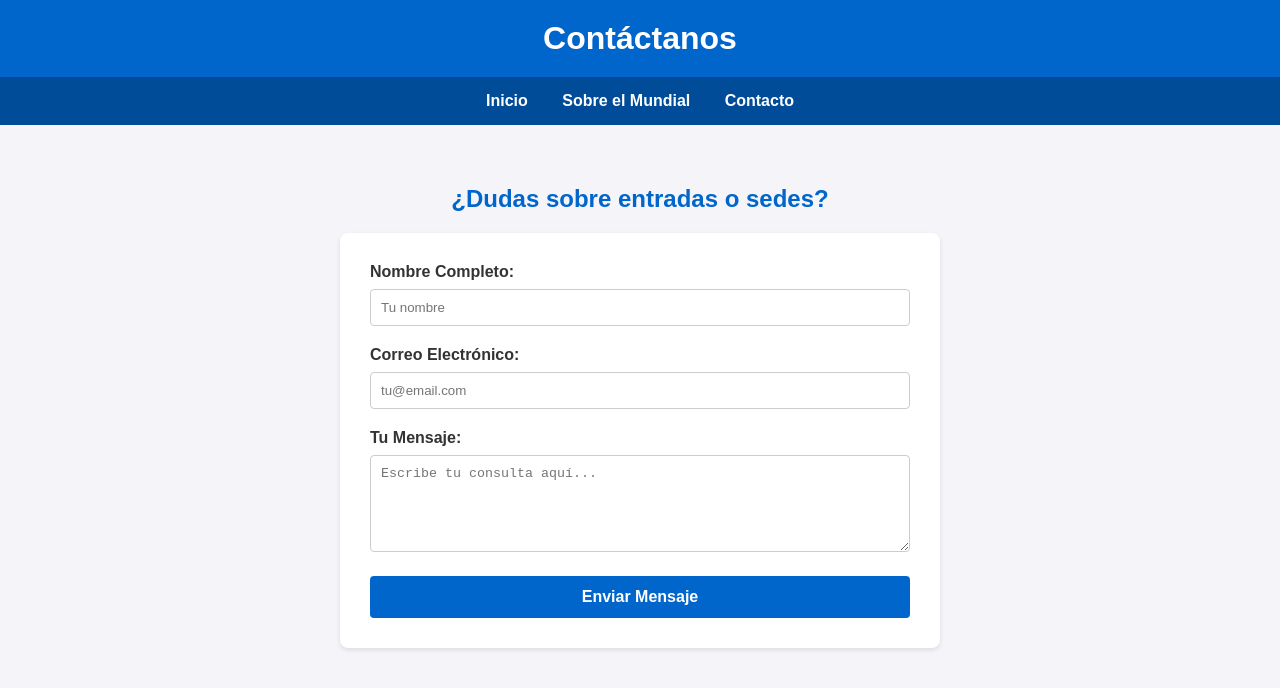
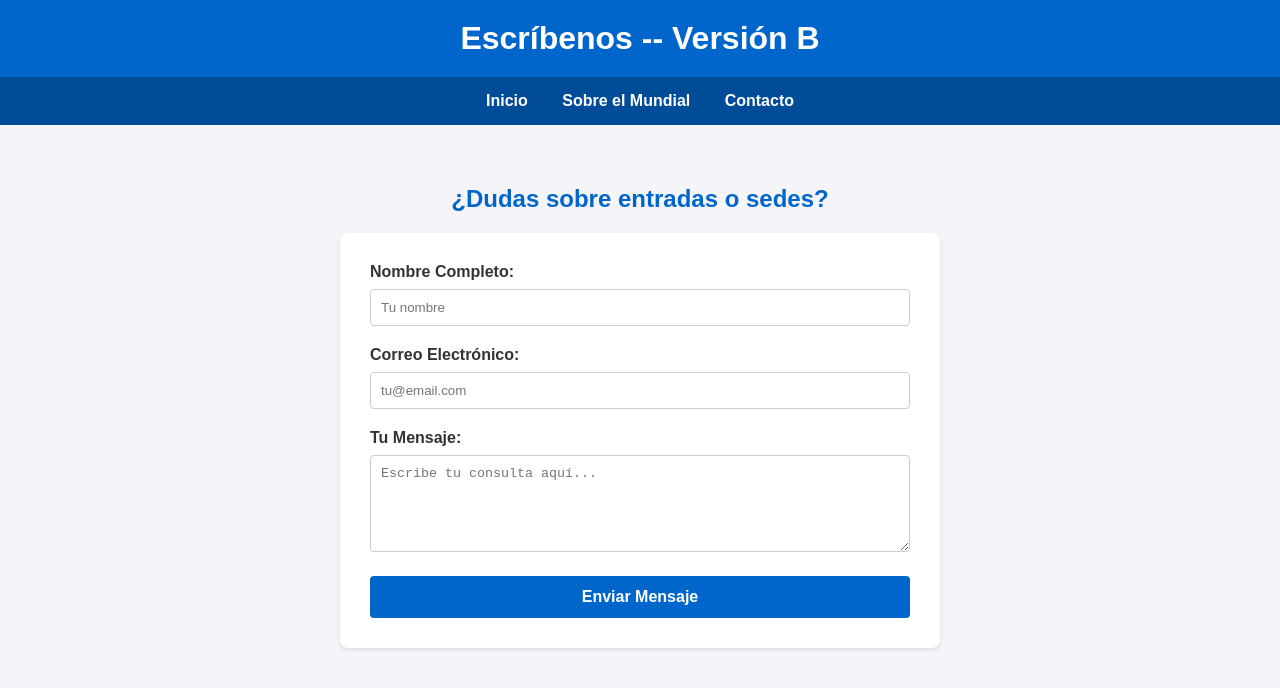
Before and after one commit to Fabrix-11/lab-git-sem02, a plain HTML site: page contact.html in a window 1280 px wide. Drawn offline with Linux system fonts and the light colour scheme.

Commit message:
cambio: título de contacto versión B

```diff
--- a/contact.html
+++ b/contact.html
@@ -8,7 +8,7 @@
 <body style="font-family: Arial, sans-serif; margin: 0; padding: 0; background-color: #f4f4f9; color: #333;">
 
     <header style="background-color: #0066cc; color: white; padding: 20px; text-align: center;">
-        <h1 style="margin: 0;">Contáctanos</h1>
+        <h1 style="margin: 0;">Escríbenos -- Versión B</h1>
     </header>
 
     <nav style="background-color: #004c99; padding: 15px; text-align: center;">
```
